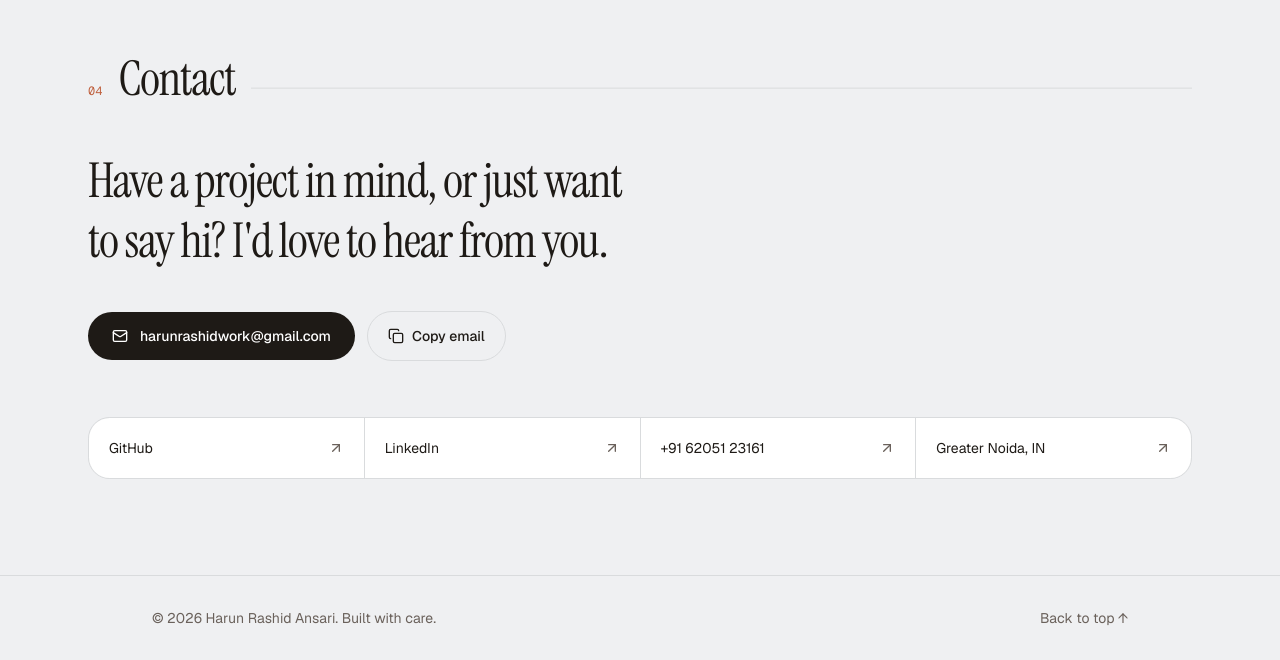
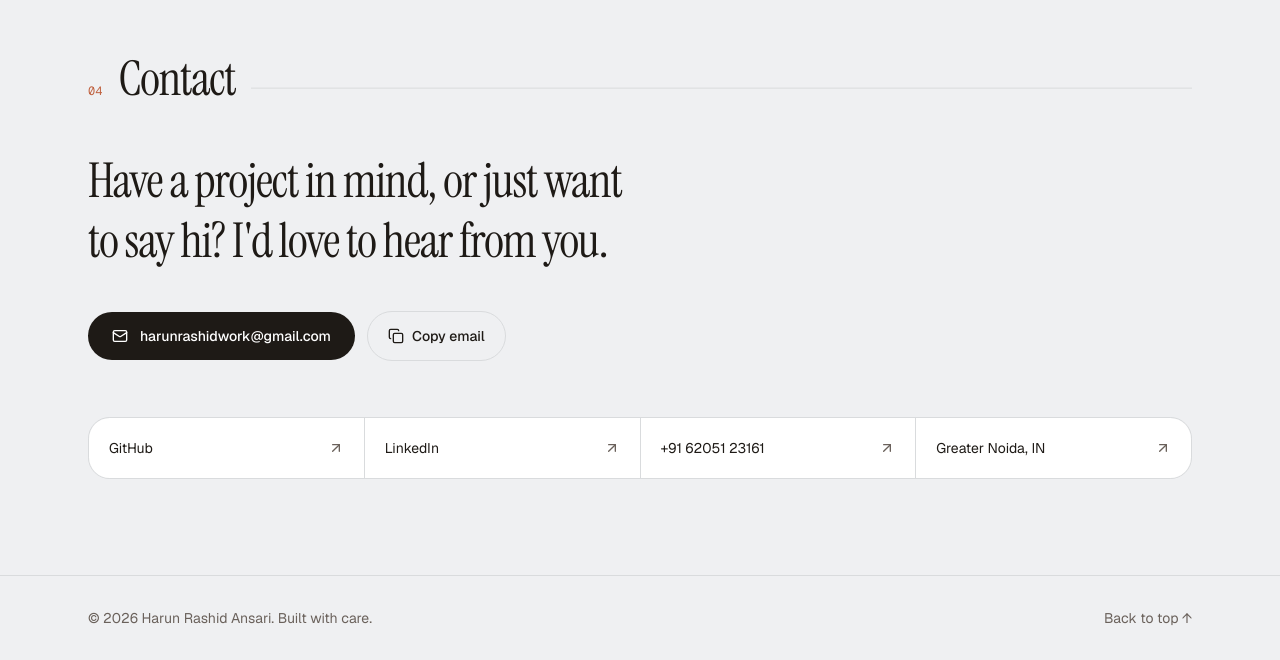
Before and after one commit to Harunrashid444/My-Portfolio-Website, a Next.js app: page / in a window 1280 px wide. Shown: the part 4746-5406 px from the top of the page. Built offline with nearby package versions, Linux system fonts and the light colour scheme.

Commit message:
Widen footer

```diff
--- a/components/site-footer.tsx
+++ b/components/site-footer.tsx
@@ -1,7 +1,7 @@
 export function SiteFooter() {
   return (
     <footer className="border-t border-border">
-      <div className="mx-auto flex max-w-5xl flex-col items-start justify-between gap-2 px-6 py-8 text-sm text-muted-foreground md:flex-row md:items-center">
+      <div className="mx-auto flex max-w-6xl flex-col items-start justify-between gap-2 px-6 py-8 text-sm text-muted-foreground md:flex-row md:items-center">
         <p>{`© ${new Date().getFullYear()} Harun Rashid Ansari. Built with care.`}</p>
         <a href="#top" className="transition-colors hover:text-foreground">
           Back to top ↑
```
